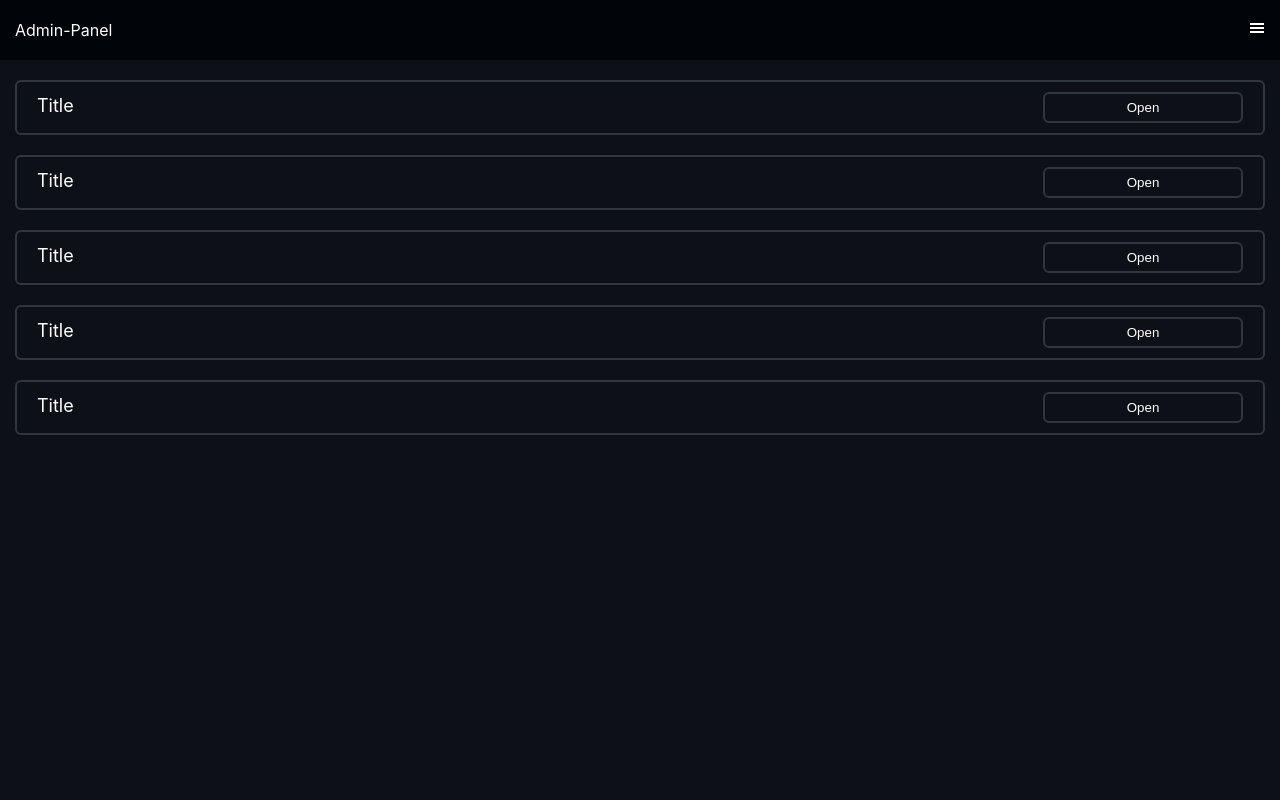
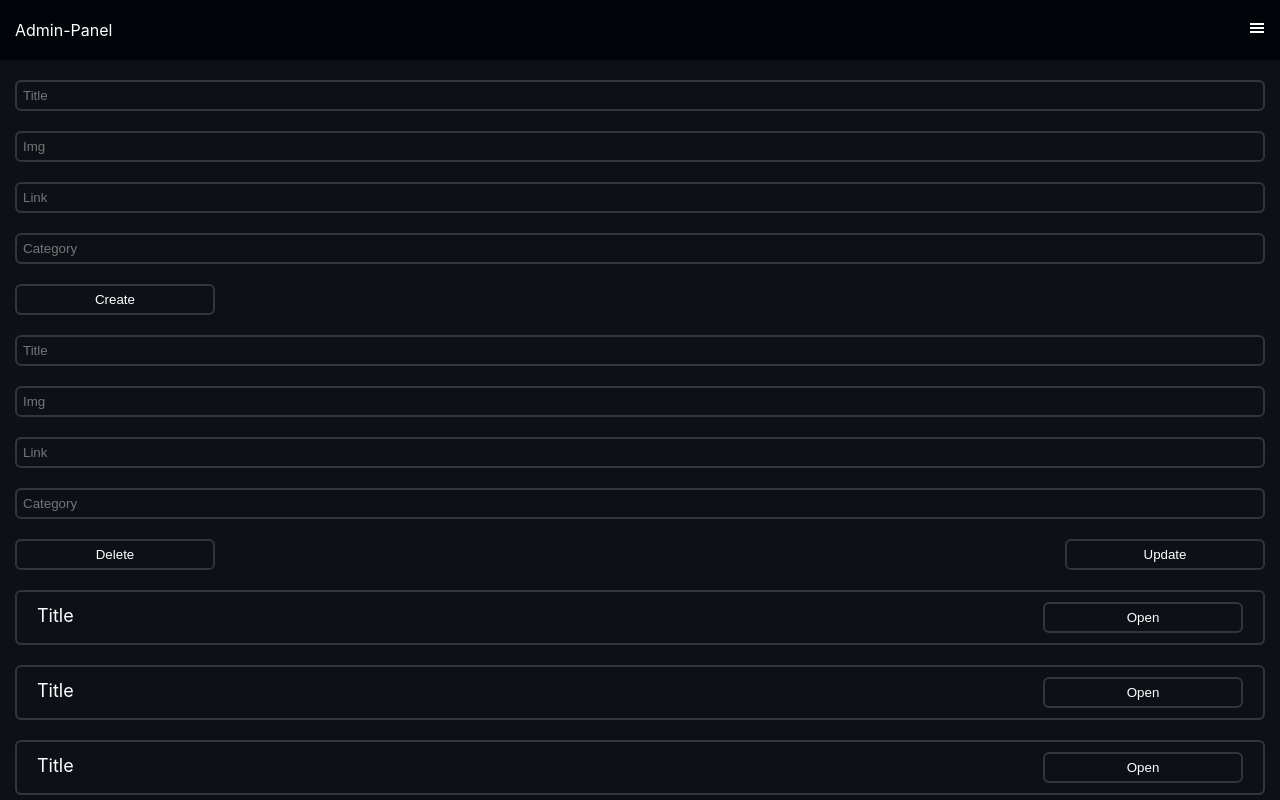
Before and after one commit to kestenbaum/admin-panel-rs25sx8, a React (Vite) app: page / in a window 1280 px wide. Shown: the top 800 px of the page. Built offline with nearby package versions, Linux system fonts and the light colour scheme.

Commit message:
fix component Layout

```diff
--- a/src/pages/Layout/Layout.module.css
+++ b/src/pages/Layout/Layout.module.css
@@ -1,6 +1,6 @@
 .wrapper {
   margin-top: 60px;
-  height: calc(100vh - 60px);
+  min-height: calc(100vh - 60px);
   width: 100%;
   background-color: #0d1117;
 }
--- a/src/pages/Layout/Layout.tsx
+++ b/src/pages/Layout/Layout.tsx
@@ -1,11 +1,15 @@
 import styles from './Layout.module.css';
 import Item from '../../components/Item/Item.tsx';
+import CreateForm from "../../components/Forms/CreateForm.tsx";
+import UpdateForm from "../../components/Forms/UpdateForm.tsx";
 
 const Layout = () => {
   return (
     <section className={styles.wrapper}>
       <div className='container'>
         <div className={styles.items}>
+          <CreateForm/>
+          <UpdateForm/>
           <Item />
           <Item />
           <Item />
```
